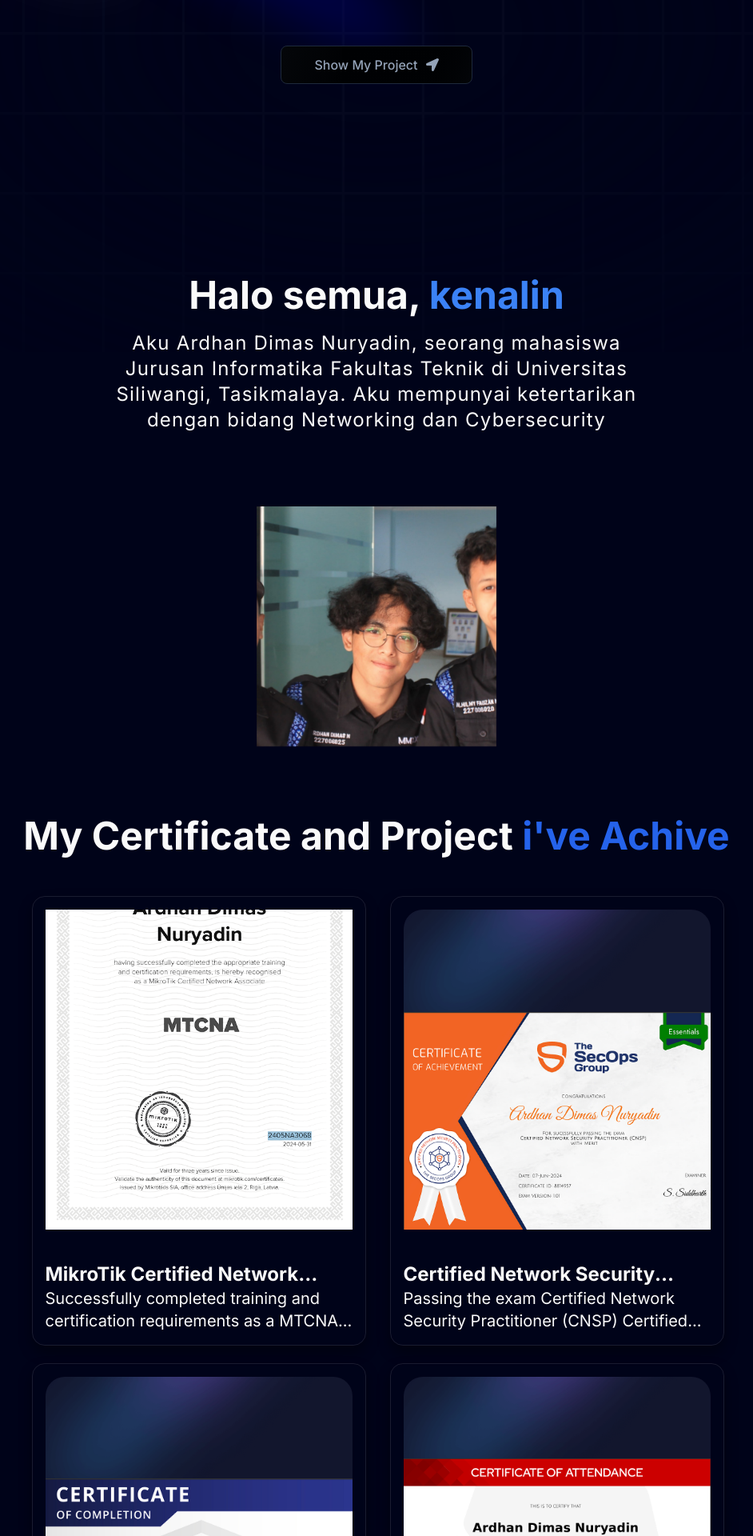
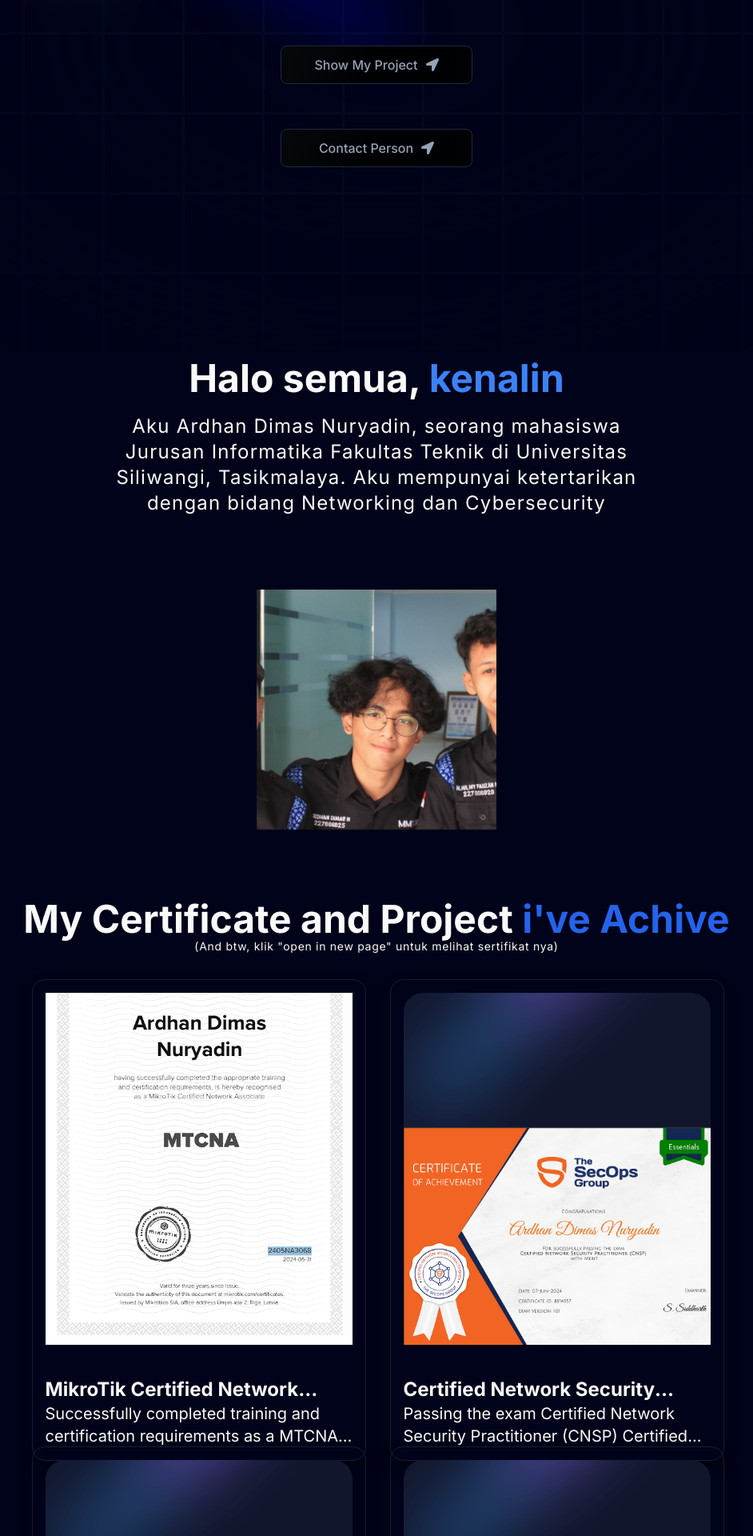
Before and after one commit to Ardhandms/web-santanamekar, a Next.js app: page / in a window 1280 px wide. Shown: the part 360-2280 px from the top of the page at 80% size, without its empty margins (169-1111 px from the left). Built offline with nearby package versions, Linux system fonts and the light colour scheme.

Commit message:
revisi project dan contact

```diff
--- a/components/Footer.tsx
+++ b/components/Footer.tsx
@@ -1,6 +1,7 @@
 import React from "react";
 
 import { socialMedia } from "@/data";
+import Link from "next/link";
 
 const Footer = () => {
   return (
@@ -14,21 +15,26 @@ const Footer = () => {
         <p className="text-white-200 md:mt-10 my-5 text-center">
           Reach out to me and discuss how we can achive our goals together
         </p>
-      </div>
-
-      <div className="flex mt-16 md:flex-row flex-col justify-between md:gap-3 gap-6 ">
-        <p className="md:text-base text-sm md:font-normal font-light">
-          Copyright © 2024 Ardhan
-        </p>
-
-        <div className="flex items-center md:gap-8 gap-8 mt-3">
+        <div className="flex items-center justify-center md:gap-8 gap-8 my-5">
+          <p className="md:text-base text-sm md:font-normal font-light">
+            Contact Person:
+          </p>
           <a href="https://www.instagram.com/ardhandms_?igsh=a3ZscDVseWMwYXQx">
             <img src="/instagram.png" />
           </a>
           <a href="https://wa.me/082320997062">
             <img src="/whatsapp.png" />
           </a>
+          <a href="https://www.linkedin.com/in/ardhan-dimas-nuryadin-8a1b22298/">
+            <img src="/linkedin.png" />
+          </a>
         </div>
+      </div>
+
+      <div className="flex mt-5 md:flex-row flex-col justify-between md:gap-3 gap-6 ">
+        <p className="md:text-base text-sm md:font-normal font-light mt-8">
+          Copyright © 2024 Ardhan
+        </p>
       </div>
     </footer>
   );
--- a/components/Hero.tsx
+++ b/components/Hero.tsx
@@ -6,7 +6,7 @@ import { FaLocationArrow } from "react-icons/fa";
 
 const Hero = () => {
   return (
-    <div className="pb-20 pt-36">
+    <div className="pb-20 pt-36" id="hero">
       <div>
         <Spotlight
           className="-top-40 -left-10 md:-left-32 md:-top-20 h-screen"
@@ -42,6 +42,13 @@ const Hero = () => {
               position="right"
             />
           </a>
+          <a href="#contact" className="mt-4">
+            <MagicButton
+              title="Contact Person"
+              icon={<FaLocationArrow />}
+              position="right"
+            />
+          </a>
         </div>
       </div>
     </div>
--- a/components/RecentProjects.tsx
+++ b/components/RecentProjects.tsx
@@ -9,19 +9,25 @@ const RecentProjects = () => {
         My Certificate and Project {""}
         <span className="text-blue-600">i've Achive</span>
       </h1>
+      <p className="text-center md:tracking-wider mb-4 text-sm md:text-sm lg:text-sm">
+        (And btw, klik "open in new page" untuk melihat sertifikat nya)
+      </p>
       <div className="flex flex-wrap items-center justify-center p-4 gap-16 mt-10">
-        {projects.map(({ id, title, des, img, iconLists, link }) => (
+        {projects.map(({ id, title, des, img, link }) => (
           <div
             key={id}
             className="lg:min-h-[32.5rem] h-[25rem] flex items-cemter justify-center sm:w-96 w-[80vw]"
           >
             <PinContainer title={title} href={link}>
-              <div className="relative flex items-center justify-center sm:w-96 w-[80vw] overflow-hidden h-[40vh] lg:h-[50vh] mb-10">
+              <a
+                href={link}
+                className="relative flex items-center justify-center sm:w-96 w-[80vw] overflow-hidden h-[40vh] lg:h-[55vh] mb-10"
+              >
                 <div className="relative w-full h-full overflow-hidden lg:rounded-3xl bg-[#12162d]">
                   <img src="/bg.png" alt="bg-img" />
                 </div>
                 <img src={img} alt={title} className="z-10 absolute bottom-0" />
-              </div>
+              </a>
               <h1 className="font-bold lg:text-2xl md:text-xl text-base line-clamp-1">
                 {title}
               </h1>
--- a/data/index.ts
+++ b/data/index.ts
@@ -1,4 +1,5 @@
 export const navItems = [
+  { name: "Home", link: "#hero" },
   { name: "About", link: "#about" },
   { name: "Projects", link: "#projects" },
   { name: "Contact", link: "#contact" },
@@ -83,7 +84,7 @@ export const projects = [
     des: "Passing the exam Certified Network Security Practitioner (CNSP) Certified Network Security Practitioner (CNSP) with Merit",
     img: "/Cnsp.png",
     iconLists: ["/next.svg", "/tail.svg", "/ts.svg", "/stream.svg", "/c.svg"],
-    link: "https://github.com/adrianhajdin/zoom-clone",
+    link: "/Cnsp.png",
   },
   {
     id: 3,
@@ -91,7 +92,7 @@ export const projects = [
     des: " Has Completed the SOC Analyst Course and showing an understanding of its course module and requirement.",
     img: "/Soc.png",
     iconLists: ["/re.svg", "/tail.svg", "/ts.svg", "/three.svg", "/c.svg"],
-    link: "https://github.com/adrianhajdin/ai_saas_app",
+    link: "/Soc.png",
   },
   {
     id: 4,
@@ -99,7 +100,7 @@ export const projects = [
     des: " HAS SUCCESSFULLY ATTENDED THE COURSE Red Hat System Administration II (RH134)",
     img: "/Rh2.png",
     iconLists: ["/next.svg", "/tail.svg", "/ts.svg", "/three.svg", "/gsap.svg"],
-    link: "https://github.com/adrianhajdin/iphone",
+    link: "/Rh2.png",
   },
 ];
 
```
Also changed, not shown: public/linkedin.png (added).
